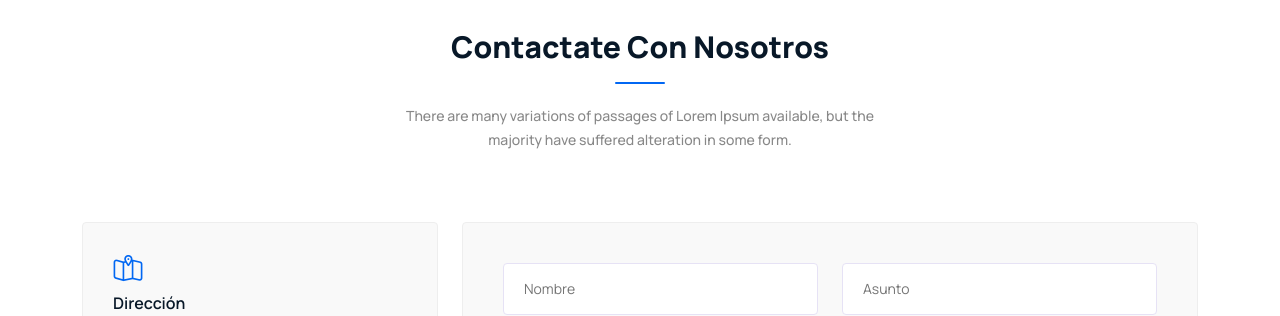
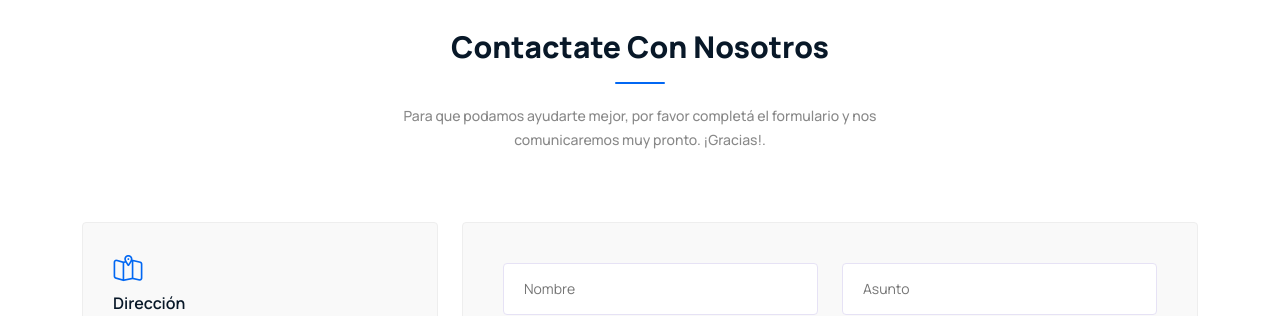
Before and after one commit to fernandoricci/portal, a Django app: page /tienda/contacto/ in a window 1280 px wide. Shown: the part 227-543 px from the top of the page. Run offline with Django 3.2, Linux system fonts and the light colour scheme; data that the repository does not hold is empty; some libraries are stand-ins or nearby versions.

Commit message:
Entrega Nivel Inicial

```diff
--- a/templates/tienda/contacto.html
+++ b/templates/tienda/contacto.html
@@ -10,8 +10,7 @@
                     <div class="col-12">
                         <div class="section-title">
                             <h2>Contactate con nosotros</h2>
-                            <p>There are many variations of passages of Lorem
-                                Ipsum available, but the majority have suffered alteration in some form.</p>
+                            <p>Para que podamos ayudarte mejor, por favor completá el formulario y nos comunicaremos muy pronto. ¡Gracias!.</p>
                         </div>
                     </div>
                 </div>
```
